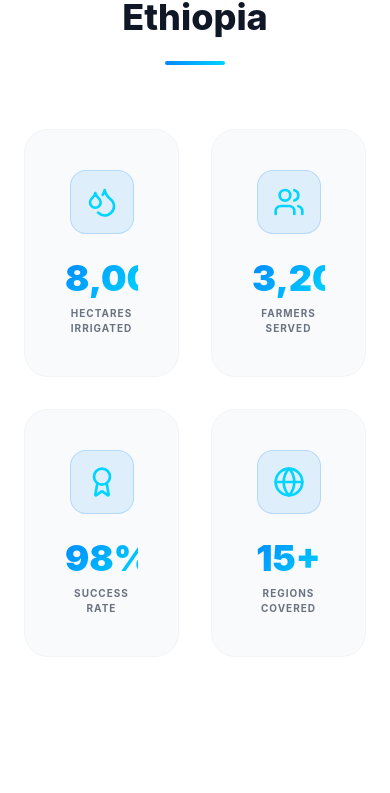
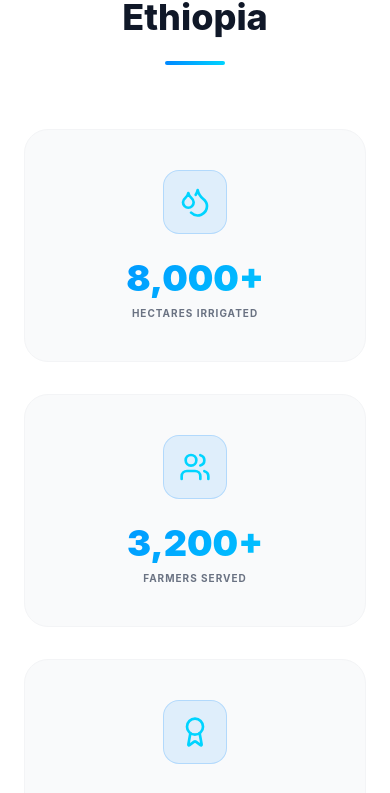
Before and after one commit to Ras123-eyu/Ethio-Rain-irrigation-system-website, a React (Vite) app: page / in a window 390 px wide. Shown: the part 1718-2511 px from the top of the page. Built offline with nearby package versions, Linux system fonts and the light colour scheme.

Commit message:
feat: add Stats component with animated counter for impact metrics

```diff
--- a/src/components/Stats.jsx
+++ b/src/components/Stats.jsx
@@ -47,7 +47,7 @@
           <div className="section-divider mx-auto mt-6" />
         </div>
 
-        <div className="grid grid-cols-2 lg:grid-cols-4 gap-8">
+        <div className="grid grid-cols-1 md:grid-cols-2 lg:grid-cols-4 gap-8">
           {stats.map(({ icon: Icon, value, suffix, label }) => (
             <div key={label} className="card-hover text-center p-10 rounded-3xl dark:bg-brand-dark bg-gray-50 border dark:border-white/5 border-gray-100 transition-colors">
               <div className="inline-flex items-center justify-center w-16 h-16 rounded-2xl mb-6 bg-brand-blue/10 border border-brand-blue/20">
```
